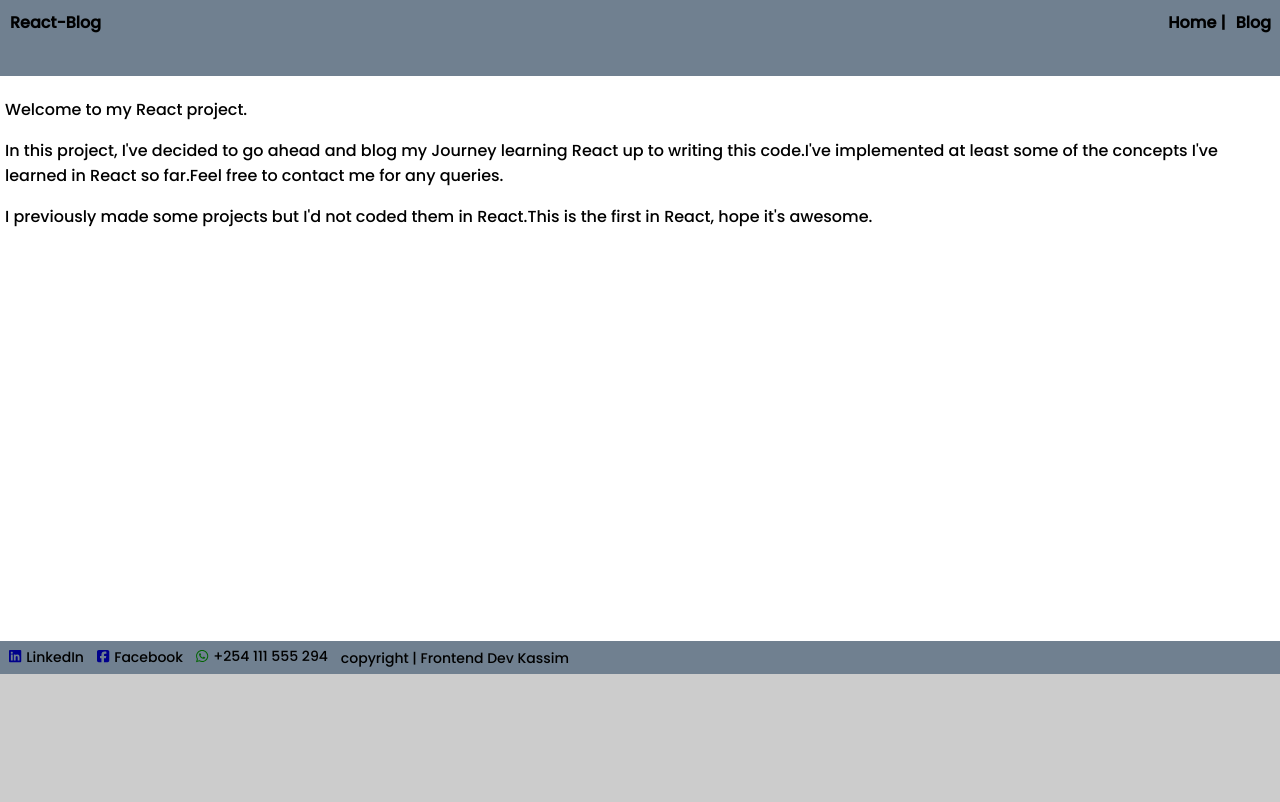
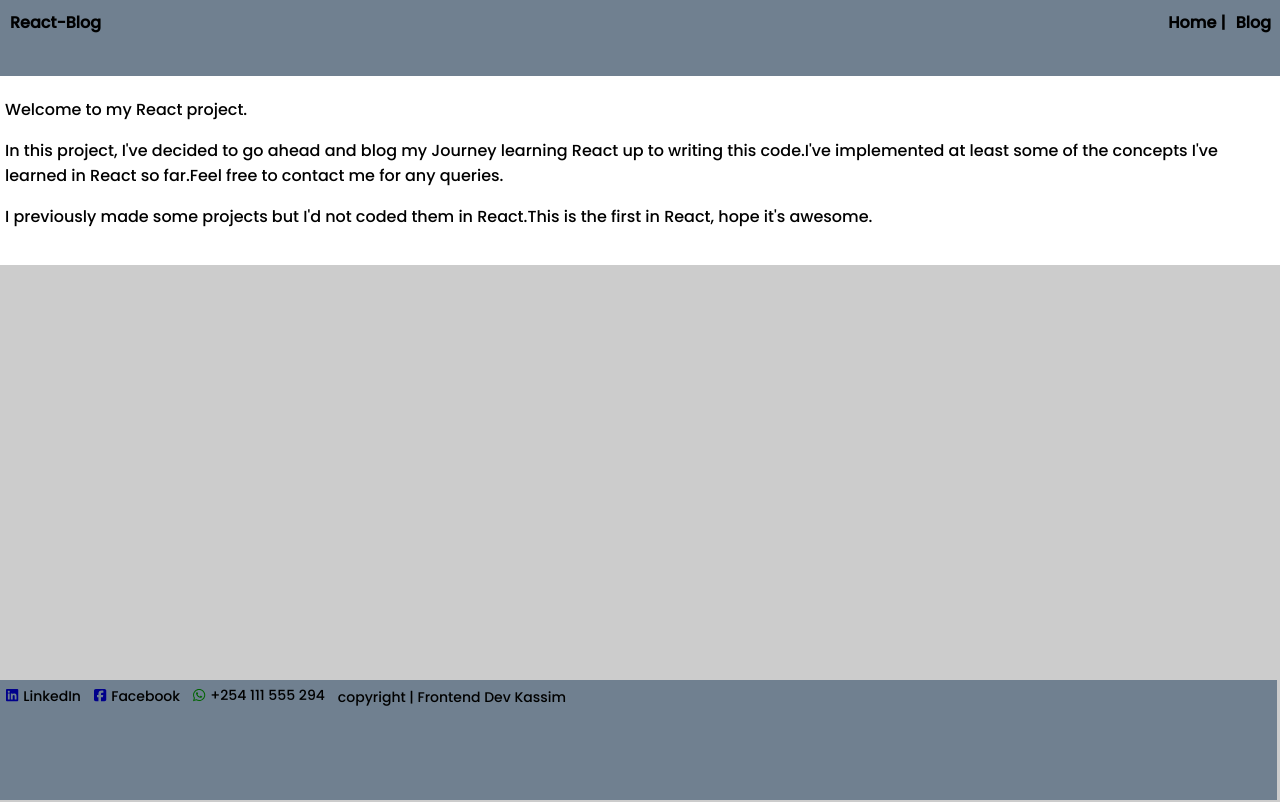
Before and after one commit to kass8mal8/React-Blog, a React (Create React App) app: page / in a window 1280 px wide. Built offline with nearby package versions, Linux system fonts and the light colour scheme.

Commit message:
3 files modified

```diff
--- a/src/App.js
+++ b/src/App.js
@@ -4,7 +4,7 @@ import Home from "./Home"
 import Blogs from "./Blogs";
 import {BrowserRouter,Routes, Route } from "react-router-dom"
 import Header from "./Header";
-import Footer from "./Footer";
+
 
 export default function App() {
   return (
@@ -15,7 +15,7 @@ export default function App() {
          <Route path="/" element={<Home />}/>
          <Route path="/blogs" element={ <Blogs />} />
        </Routes>
-       <Footer />
+
     </BrowserRouter>
     </div>
   );
--- a/src/Home.js
+++ b/src/Home.js
@@ -1,5 +1,6 @@
 import React, {Link} from "react"
 import { FontAwesomeIcon } from '@fortawesome/react-fontawesome'
+import Footer from "./Footer"
 const Home=()=>{
 
   return(
@@ -13,7 +14,7 @@ const Home=()=>{
        <p>
          I previously made some projects but I'd not coded them in React.This is the first in React, hope it's awesome.
        </p>
-
+      <Footer />
 
     </div>
   )
--- a/src/style.css
+++ b/src/style.css
@@ -59,15 +59,15 @@ body{
   margin-left:-8px;
   margin-right: -10px;
   padding-bottom: 20px;
-  height: 70vh;
 }
 .footerDiv{
+    position: absolute;
     background-color: slategrey;
-    height:auto;
+    height:15%;
     margin-right: -10px;
     margin-left:-8px;
-    margin-bottom: -10px;
-    margin-top: -20px;
+    bottom: 0px;
+    width: 100%;
 }
 .contactDiv p{
   margin:5px 4px;
```
